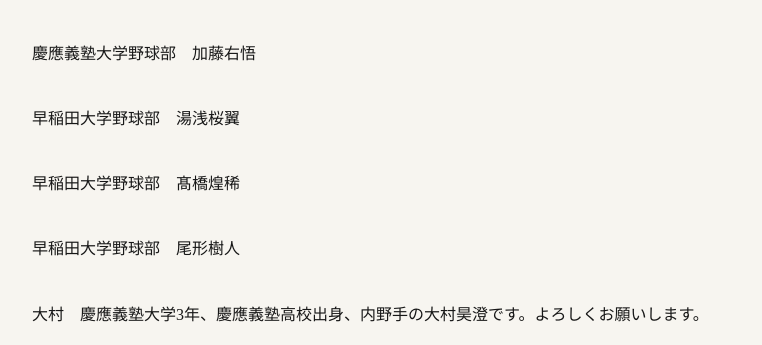
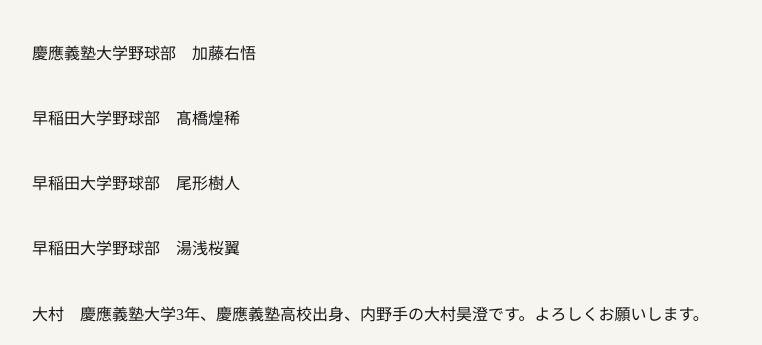
Before and after one commit to all-soukei/all-soukei.github.io, a Jekyll site: the page built from _articles/1023-special-4.md, in a window 1280 px wide and 900 px high, scrolled down 2646 px. Shown: the part 150-495 px from the top of the window, without its empty margins (228-990 px from the left). Built offline with Jekyll 4.4.1, drawn with Linux system fonts in a browser that asks for light colours.

```diff
--- a/_articles/1023-special-4.md
+++ b/_articles/1023-special-4.md
@@ -21,11 +21,11 @@ pickup: true
 
 慶應義塾大学野球部　加藤右悟
 
-早稲田大学野球部　湯浅桜翼
-
 早稲田大学野球部　髙橋煌稀
 
 早稲田大学野球部　尾形樹人
+
+早稲田大学野球部　湯浅桜翼
 
 大村　慶應義塾大学3年、慶應義塾高校出身、内野手の大村昊澄です。よろしくお願いします。
 
```
